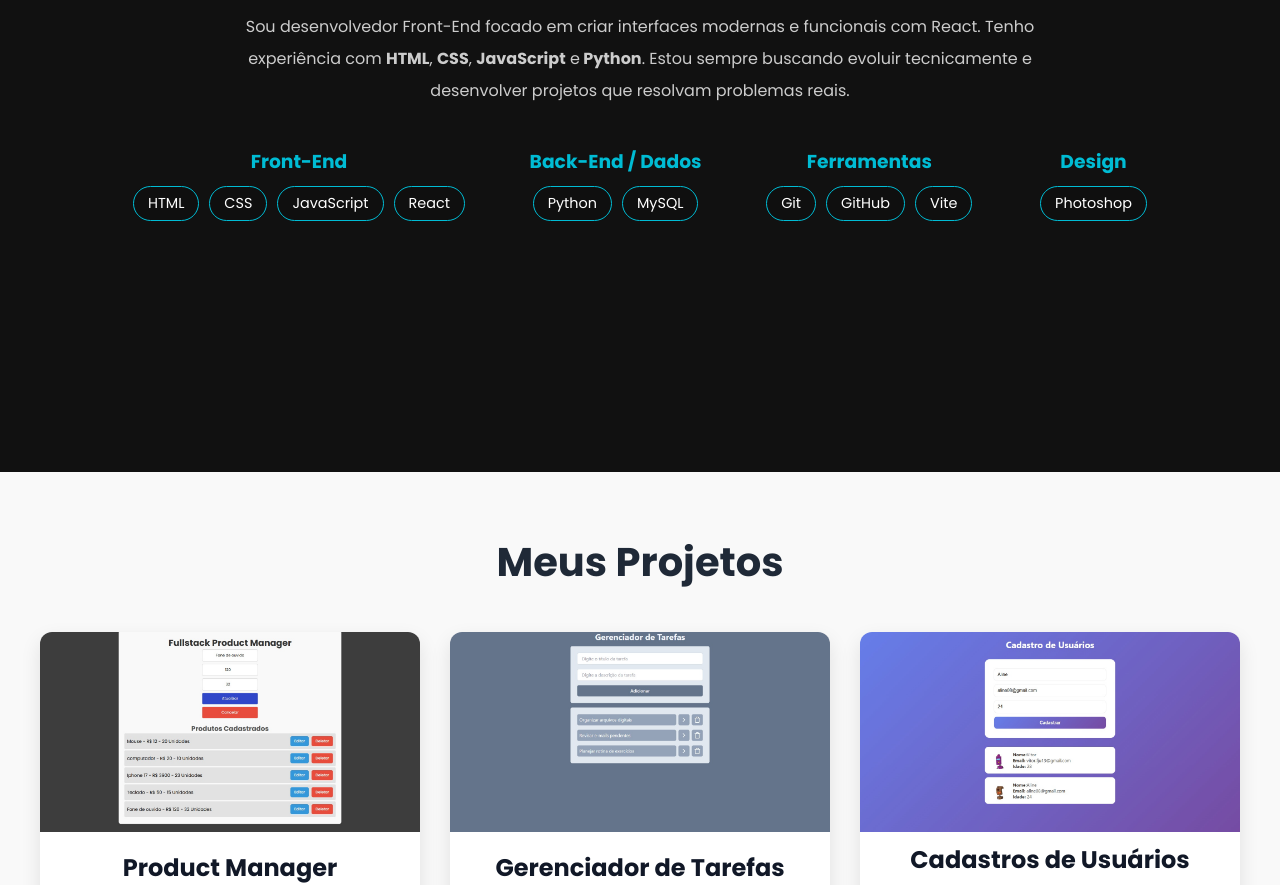
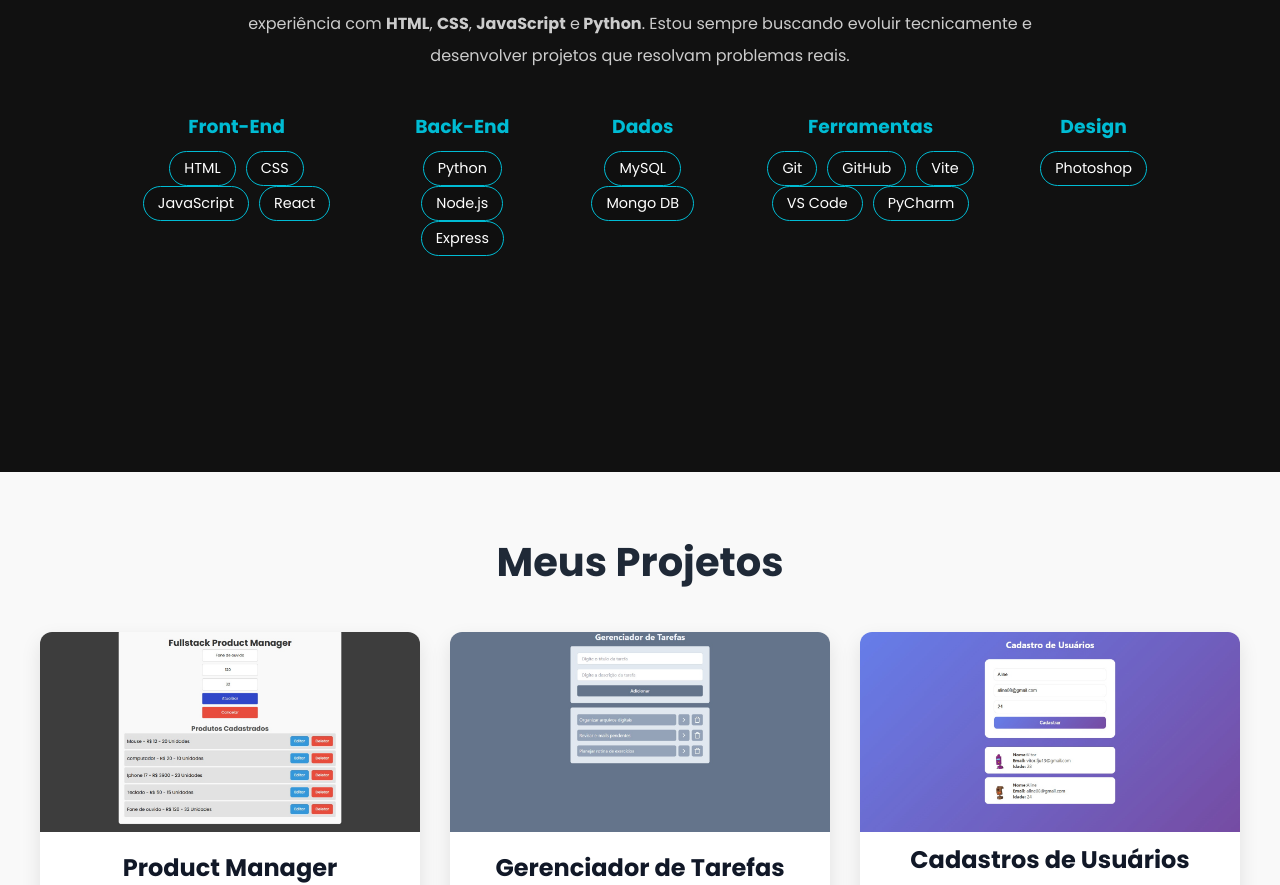
Before and after one commit to vitorfreitas13/portfolio-react, a React (Vite) app: page / in a window 1280 px wide. Shown: the part 1128-2013 px from the top of the page. Built offline with nearby package versions, Linux system fonts and the light colour scheme.

Commit message:
adicionado ferramentas nas habilidades

```diff
--- a/src/components/About/About.jsx
+++ b/src/components/About/About.jsx
@@ -25,9 +25,18 @@ function About() {
           </div>
 
           <div className="skill-group">
-            <h3>Back-End / Dados</h3>
+            <h3>Back-End</h3>
             <span>Python</span>
+
+            <span>Node.js</span>
+            <span>Express</span>
+
+          </div>
+
+          <div className="skill-group">
+            <h3>Dados</h3>
             <span>MySQL</span>
+            <span>Mongo DB</span>
           </div>
 
           <div className="skill-group">
@@ -35,6 +44,8 @@ function About() {
             <span>Git</span>
             <span>GitHub</span>
             <span>Vite</span>
+            <span>VS Code</span>
+            <span>PyCharm</span>
           </div>
 
           <div className="skill-group">
```
